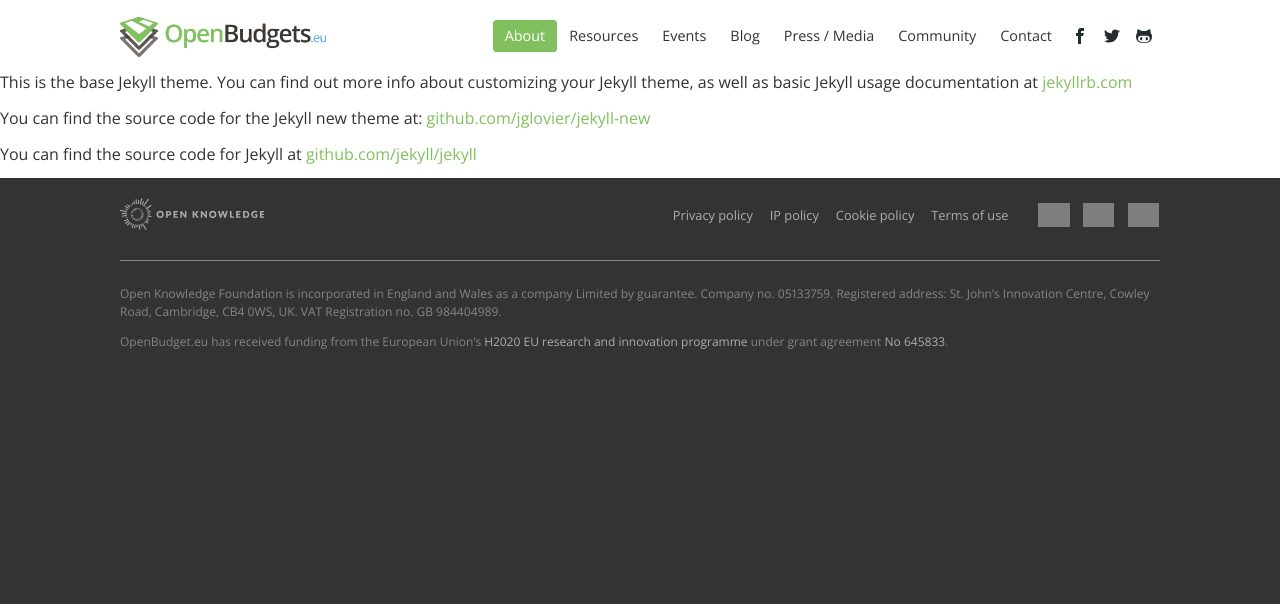
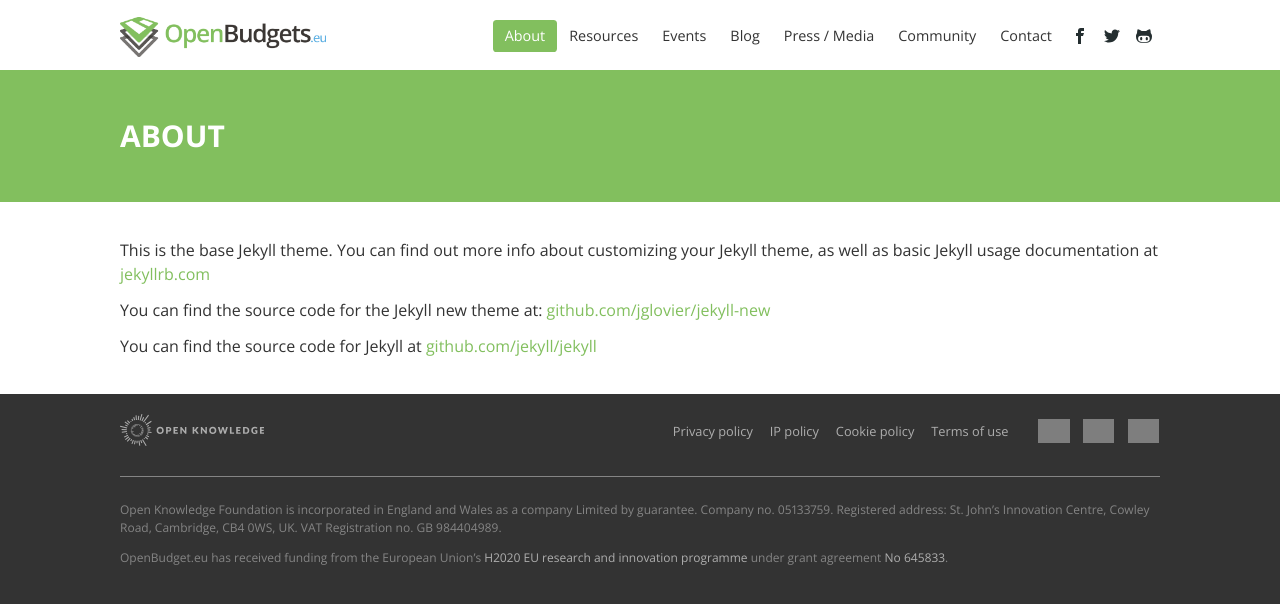
Before and after one commit to openbudgets/openbudgets.github.io, a Jekyll site: the page built from about/index.md, in a window 1280 px wide. Shown: the top 604 px of the page. Built offline with Jekyll 4.4.1, drawn with Linux system fonts in a browser that asks for light colours; nearby versions of some CDN libraries; grey boxes are pictures that could not be loaded.

Commit message:
page template

```diff
--- a/_layouts/page.html
+++ b/_layouts/page.html
@@ -1,14 +1,15 @@
 ---
 layout: default
 ---
-<div class="post">
-
-  <header class="post-header">
-    <h1 class="post-title">{{ page.title }}</h1>
-  </header>
-
-  <article class="post-content">
-    {{ content }}
-  </article>
-
+<div class="page">
+    <div class="banner">
+        <div class="wrapper">
+            <span>
+                <h1>{{ page.title }}</h1>
+            </span>
+        </div>
+    </div>
+    <article class="wrapper">
+        {{ content }}
+    </article>
 </div>
```
Also changed, not shown: about/index.md (renamed from about.md, +0 -1 lines).
